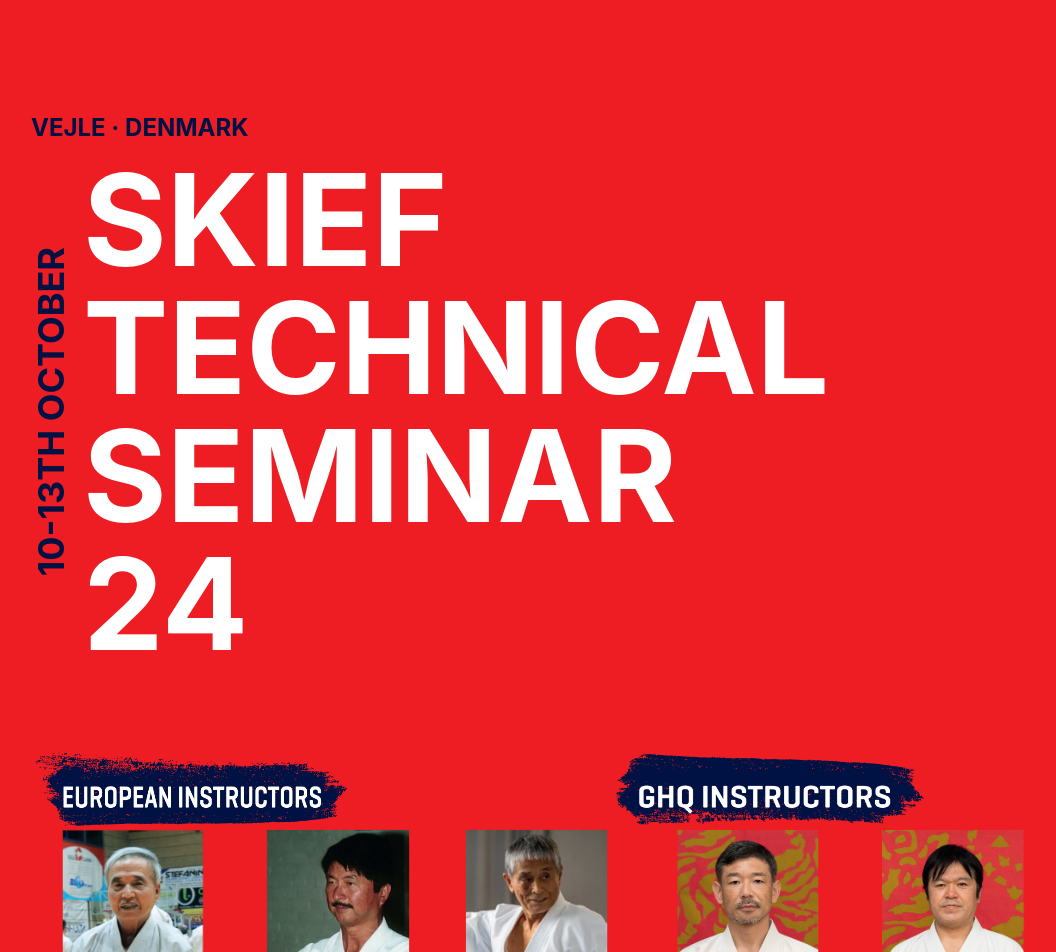
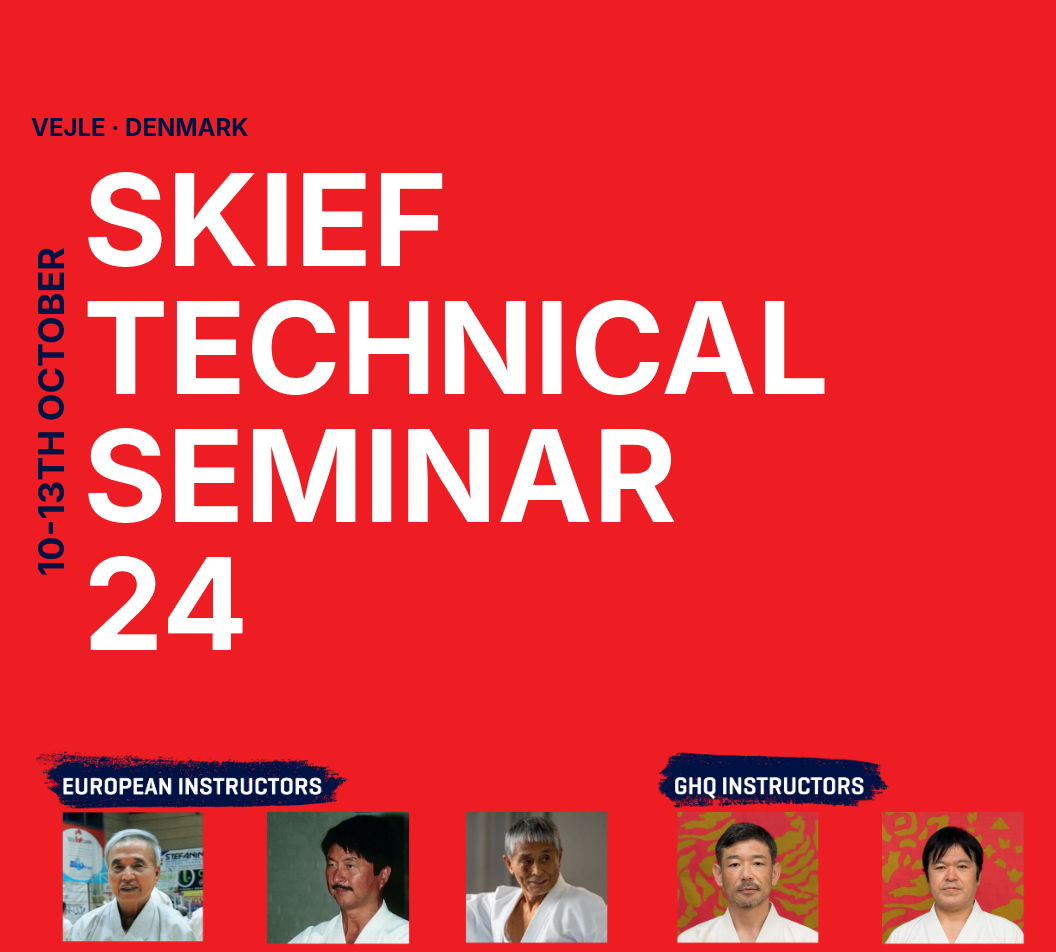
Before and after one commit to HorizonProjectRepo/skief-ts24, a React (Create React App) app: page / in a window 1280 px wide. Shown: the top 952 px of the page, without its empty margins (97-1153 px from the left). Built offline with nearby package versions, Linux system fonts and the light colour scheme.

Commit message:
alignment and width fixed of instructor

```diff
--- a/src/pages/Home.jsx
+++ b/src/pages/Home.jsx
@@ -67,7 +67,7 @@
 
       <div className="max-w-xs md:flex">
         <img className="" src={ins1} alt="instructor" />
-        <img className="ml-0 lg:ml-64 " src={ins2} alt="instructor" />
+        <img className="ml-0 lg:ml-[300px] w-60" src={ins2} alt="instructor" />
       </div>
 
       <div className="grid grid-cols-1 lg:grid-cols-5">
```
